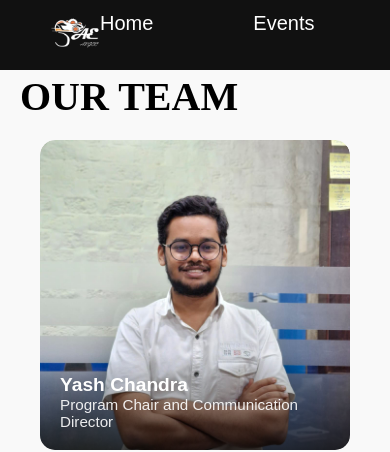
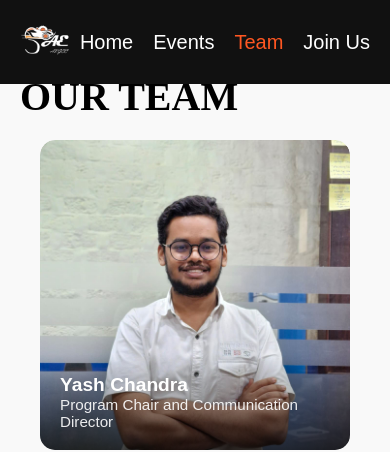
Before and after one commit to pranjals2004/SAE-AKGEC, a plain HTML site: page team.html in a window 390 px wide. Shown: the top 452 px of the page. Drawn offline with Linux system fonts and the light colour scheme.

Commit message:
Update team.css

```diff
--- a/team.css
+++ b/team.css
@@ -117,3 +117,10 @@ nav ul li a.active {
     z-index:35;
   }
   .title-wrap h1{ font-size:1.2rem; font-weight:600; color:#fff; margin-left:4px }
+  @media screen and (max-width: 768px){
+  nav {
+    padding: 15px 20px;
+  }
+  nav ul {
+    gap: 20px;
+  }}
```
